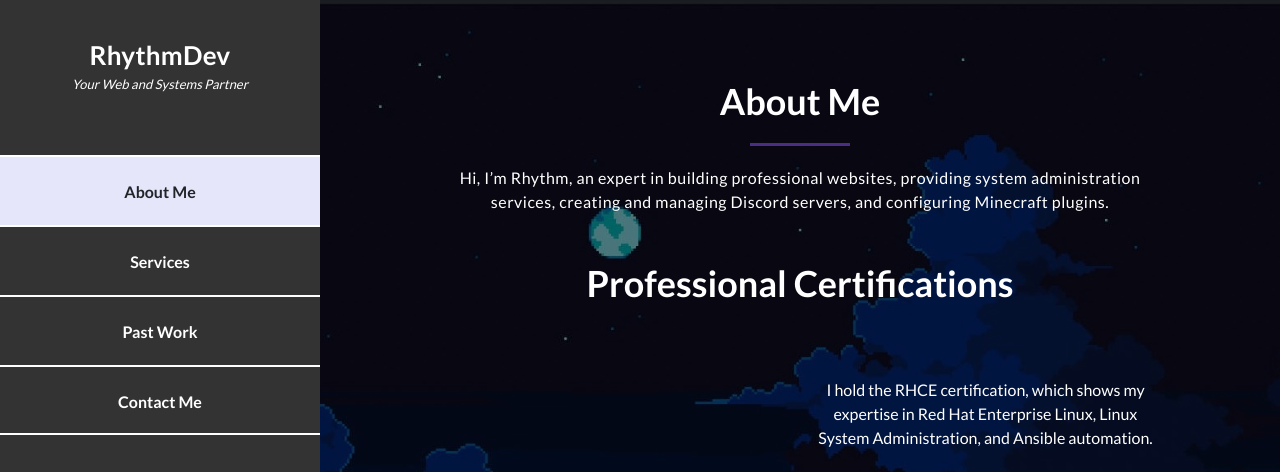
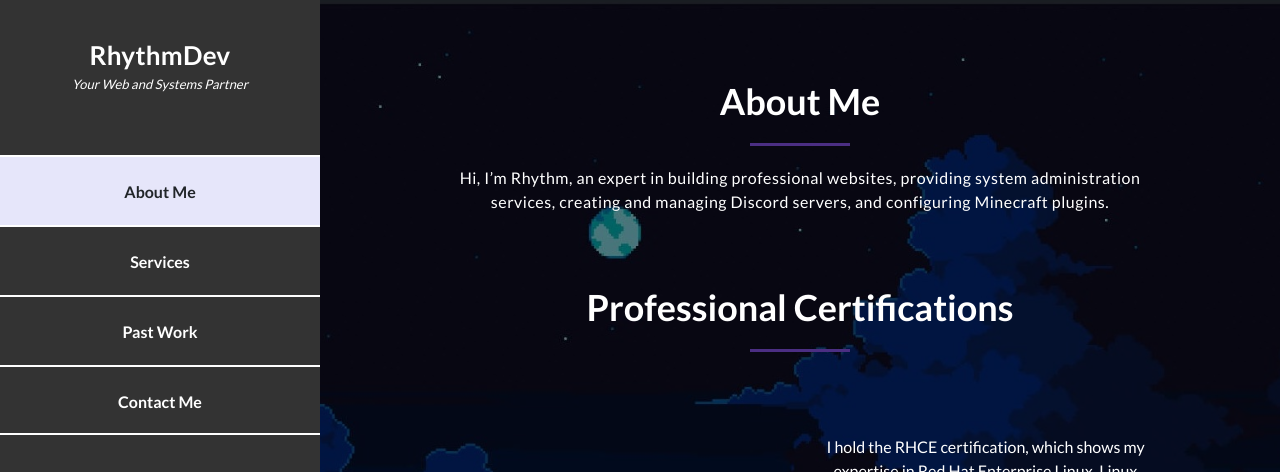
Before and after one commit to RhythmDevv/RhythmDevv.github.io, a plain HTML site: page index.html in a window 1280 px wide. Shown: the top 472 px of the page. Drawn offline with nearby package versions, Linux system fonts and the light colour scheme.

Commit message:
Update index.html

```diff
--- a/index.html
+++ b/index.html
@@ -92,7 +92,7 @@ https://templatemo.com/tm-531-reflux
             <span>Hi, I’m Rhythm, an expert in building professional websites,
                   providing system administration services, creating and managing Discord servers,
                   and configuring Minecraft plugins.</span>
-              <br><br><!--
+              <br><br><br><!--
               <h2>My Journey</h2>
             <div class="line-dec"></div>
                 <span>My journey began when I started learning Linux at 16. Over the years,
@@ -103,6 +103,7 @@ https://templatemo.com/tm-531-reflux
             </div>-->
 
             <h2 style="text-align: center">Professional Certifications</h2>
+                        <div class="line-dec"></div>
 
           <div class="left-image-post">
             <div class="row">
```
